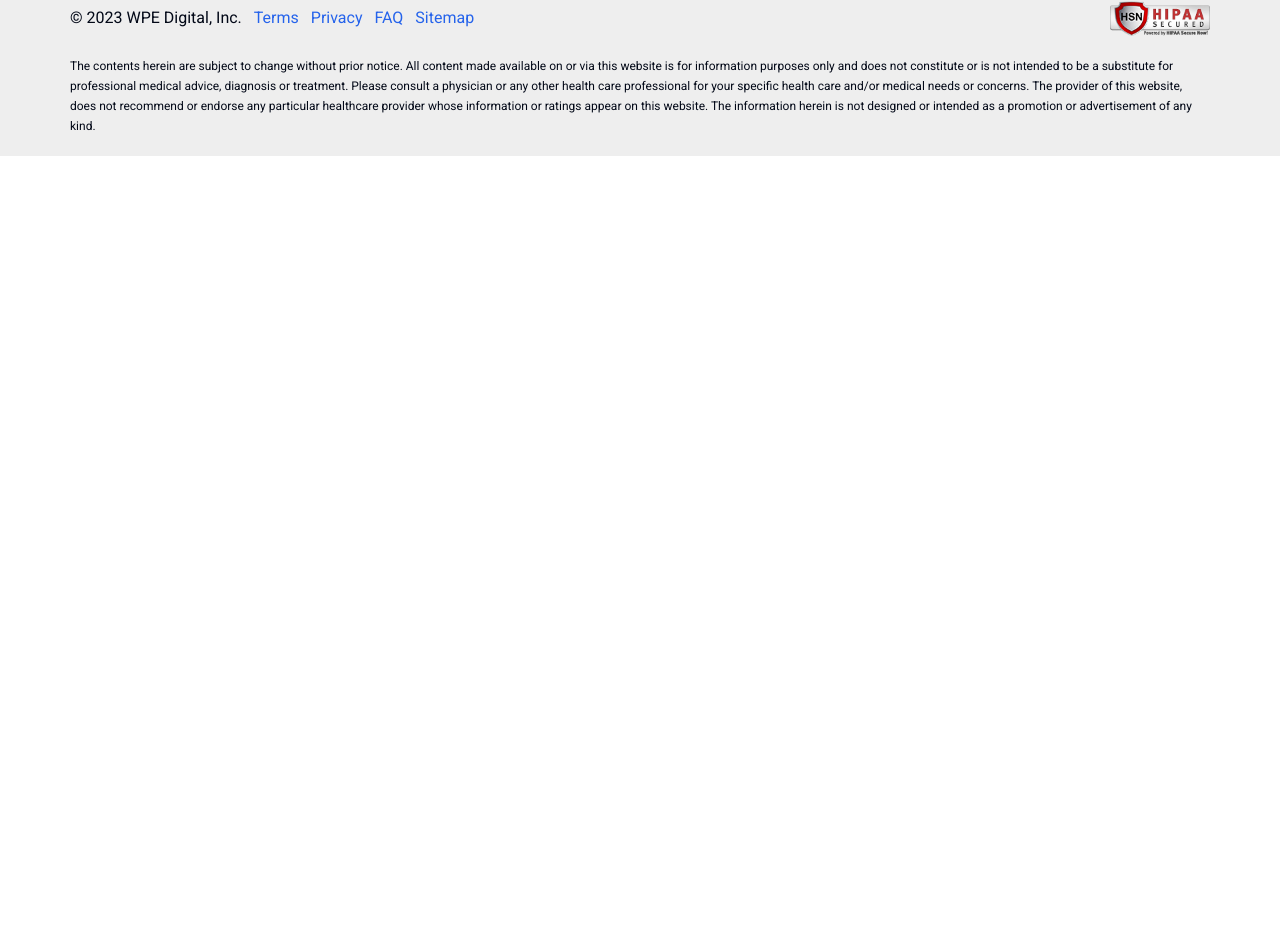
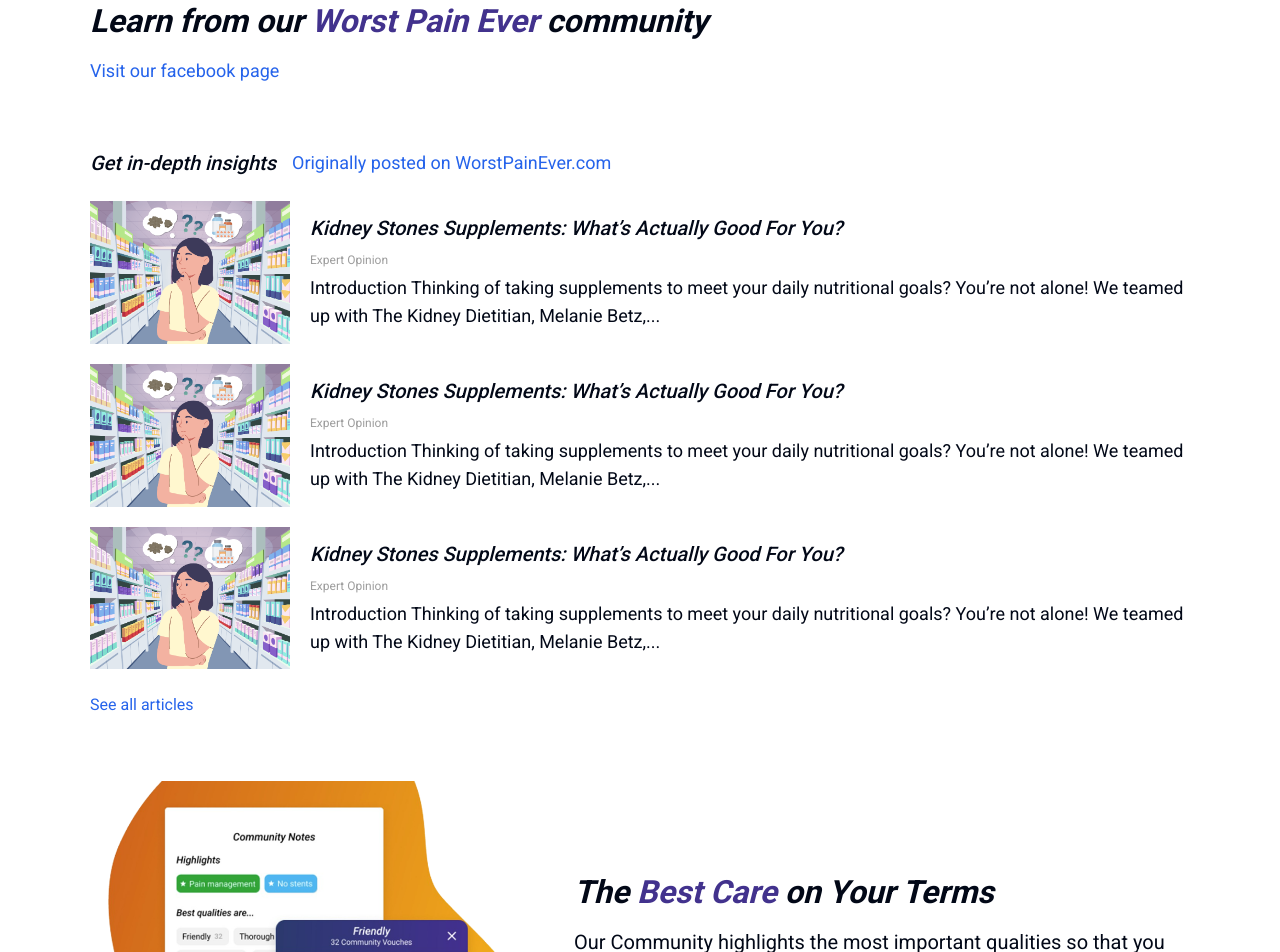
Before and after one commit to Coconut-Lab-SG/find-my-uro, a Next.js app: page / in a window 1280 px wide. Shown: the part 1328-2280 px from the top of the page. Before the commit the page ends 1484 px from the top, so only its background shows below. Built offline with nearby package versions, Linux system fonts and the light colour scheme.

Commit message:
feat(home): homepage article UI layouting

```diff
--- /dev/null
+++ b/src/app/(main)/article/article-card.tsx
@@ -0,0 +1,17 @@
+import Image from 'next/image'
+
+export function ArticleCard() {
+  return (
+    <div className="flex items-center gap-5">
+      <Image alt="article-thumbnail" src="/assets/images/home/stone-supplement-thumbnail.webp" width={200} height={130} />
+      <div className="flex flex-col">
+        <span className="text-xl italic font-medium mb-2.5">Kidney Stones Supplements: What’s Actually Good For You?</span>
+        <span className="text-xs text-[#9d9d9d] mb-1.5">Expert Opinion</span>
+        <p className="text-lg">
+          Introduction Thinking of taking supplements to meet your daily nutritional goals? You’re not alone! We teamed up with The Kidney Dietitian,
+          Melanie Betz,...
+        </p>
+      </div>
+    </div>
+  )
+}
--- /dev/null
+++ b/src/app/(main)/article/index.tsx
@@ -0,0 +1,50 @@
+import Image from 'next/image'
+import Link from 'next/link'
+import { ArticleCard } from './article-card'
+
+export function ArticleSection() {
+  return (
+    <div className="flex flex-col gap-y-16 max-w-[1140px] mx-auto w-full px-5">
+      {/* Title section */}
+      <div className="flex flex-col gap-y-3">
+        <p className="text-[32px] italic font-bold">
+          Learn from our <span className="text-[#42328d]">Worst Pain Ever</span> community
+        </p>
+        <a href="https://www.facebook.com/worstpainever/" target="_blank" className="text-lg">
+          Visit our facebook page
+        </a>
+      </div>
+
+      {/* Article list section */}
+      <div className="flex flex-col gap-6">
+        <div className="flex items-center gap-4">
+          <span className="text-xl italic font-medium">Get in-depth insights</span>
+          <a href="https://www.worstpainever.com/articles" target="_blank" className="text-lg">
+            Originally posted on WorstPainEver.com
+          </a>
+        </div>
+
+        <div className="flex flex-col gap-y-5">
+          <ArticleCard />
+          <ArticleCard />
+          <ArticleCard />
+        </div>
+
+        <Link href="/article">See all articles</Link>
+      </div>
+
+      {/* Community Highlight banner section */}
+      <section className="flex items-center gap-4">
+        <Image alt="community-banner" src="/assets/images/home/community-highlight-banner.webp" width={468} height={290} />
+        <div className="flex flex-col gap-3">
+          <p className="text-[32px] italic font-semibold">
+            The <span className="text-[#42328d]">Best Care</span> on Your Terms
+          </p>
+          <p className="text-xl">
+            Our Community highlights the most important qualities so that you can make informed decisions on what kind of care to get.
+          </p>
+        </div>
+      </section>
+    </div>
+  )
+}
--- a/src/app/(main)/find-urologist/page.tsx
+++ b/src/app/(main)/find-urologist/index.tsx
@@ -2,7 +2,7 @@ import { Button } from '@/components/ui/button'
 import { Input } from '@/components/ui/input'
 import { UrologistRatingCard } from './urologist-rating-card'
 
-export default function FindUrologist() {
+export function FindUrologist() {
   return (
     <div className="flex flex-col gap-y-16 max-w-[1140px] mx-auto w-full px-5">
       <div className="flex flex-col gap-y-5">
--- a/src/app/(main)/page.tsx
+++ b/src/app/(main)/page.tsx
@@ -1,11 +1,13 @@
-import FindUrologist from './find-urologist/page'
-import PromotionBanner from './find-urologist/promotion-banner'
+import { ArticleSection } from './article'
+import { FindUrologist } from './find-urologist'
+import { PromotionBanner } from './promotion-banner'
 
 export default function Home() {
   return (
     <div className="flex flex-col gap-y-8">
       <FindUrologist />
       <PromotionBanner />
+      <ArticleSection />
     </div>
   )
 }
--- a/src/app/(main)/find-urologist/promotion-banner.tsx
+++ b/src/app/(main)/promotion-banner/index.tsx
@@ -1,8 +1,8 @@
 import Image from 'next/image'
 
-export default function PromotionBanner() {
+export function PromotionBanner() {
   return (
-    <div className="bg-[#40318c] py-12 text-white">
+    <section className="bg-[#40318c] py-12 text-white">
       <div className="flex flex-col gap-12 max-w-[1140px] mx-auto w-full">
         <p className="italic text-3xl font-semibold text-center">
           We Put the <span className="text-[#ea9c16]">You</span> in <span className="text-[#ea9c16]">Urology</span>
@@ -22,6 +22,6 @@ export default function PromotionBanner() {
           </div>
         </div>
       </div>
-    </div>
+    </section>
   )
 }
```
Also changed, not shown: public/assets/images/home/community-highlight-banner.webp (added), public/assets/images/home/stone-supplement-thumbnail.webp (added).
